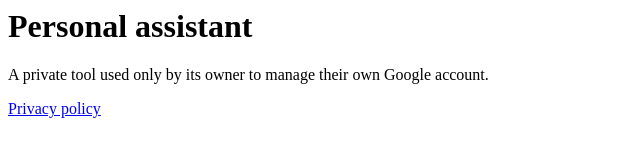
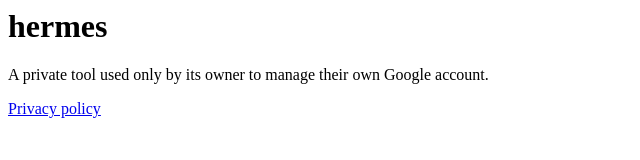
Before and after one commit to elachys/elachys.github.io, a plain HTML site: page index.html in a window 1280 px wide. Shown: the whole page, without its empty margins (0-640 px from the left). Drawn offline with Linux system fonts and the light colour scheme.

Commit message:
Update index.html

```diff
--- a/index.html
+++ b/index.html
@@ -1,8 +1,9 @@
 <html>
   <head>
+    <title>hermes</title>
     <meta name="google-site-verification" content="NbNOgH5DIe1N83QBWHzuPupO5k3IUZTczY9lwCJf0jU" />
   </head>
   <body>
-    <h1>Personal assistant</h1><p>A private tool used only by its owner to manage their own Google account.</p><a href="privacy.html">Privacy policy</a>
+    <h1>hermes</h1><p>A private tool used only by its owner to manage their own Google account.</p><a href="privacy.html">Privacy policy</a>
   </body>
 </html>
```
